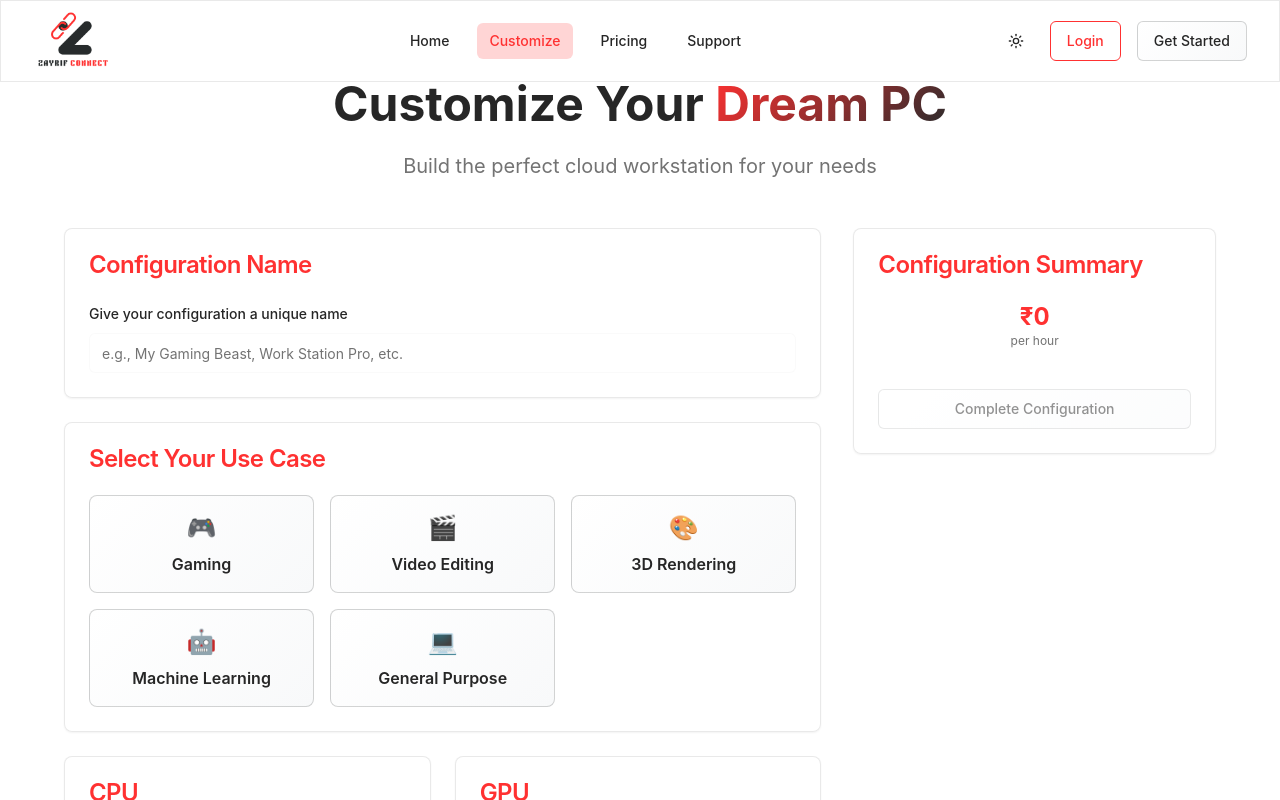
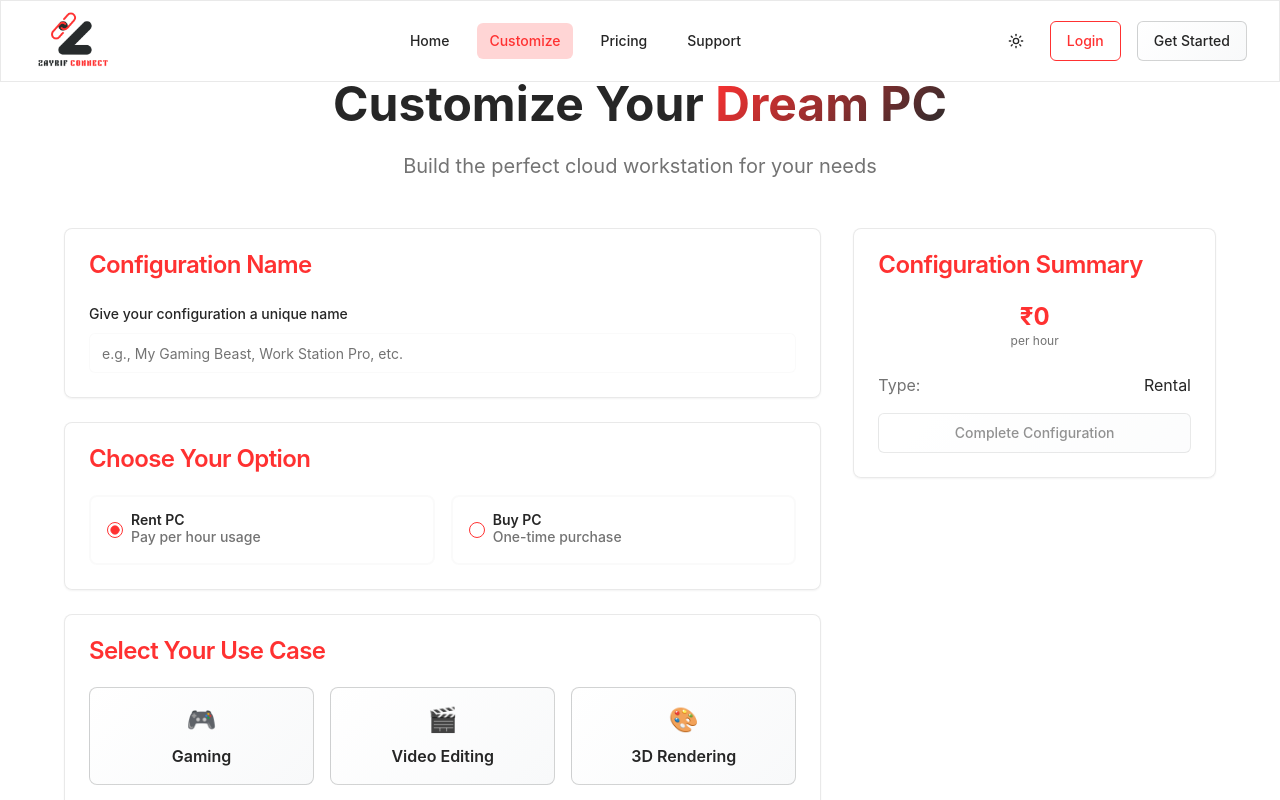
Before and after one commit to RFcode9/zayrif-connect, a React (Vite) app: page /customize in a window 1280 px wide. Shown: the top 800 px of the page. Built offline with nearby package versions, Linux system fonts and the light colour scheme.

Commit message:
Add buy PC option in Customize page
Allow users to purchase PC configurations with a one-time payment in the Customize page.

```diff
--- a/src/pages/Customize.tsx
+++ b/src/pages/Customize.tsx
@@ -5,6 +5,7 @@ import { Card, CardContent, CardHeader, CardTitle } from '@/components/ui/card';
 import { Select, SelectContent, SelectItem, SelectTrigger, SelectValue } from '@/components/ui/select';
 import { Input } from '@/components/ui/input';
 import { Label } from '@/components/ui/label';
+import { RadioGroup, RadioGroupItem } from '@/components/ui/radio-group';
 import Navbar from '@/components/Navbar';
 import { useNavigate } from 'react-router-dom';
 import { useAuth } from '@/contexts/AuthContext';
@@ -22,7 +23,8 @@ const Customize = () => {
     gpu: '',
     ram: '',
     storage: '',
-    duration: ''
+    duration: '',
+    purchaseType: 'rent' // 'rent' or 'buy'
   });
 
   const [estimatedPrice, setEstimatedPrice] = useState(0);
@@ -36,46 +38,54 @@ const Customize = () => {
   ];
 
   const cpuOptions = [
-    { value: 'intel-i7', label: 'Intel Core i7-13700K', price: 56 }, // Reduced by 86%
-    { value: 'intel-i9', label: 'Intel Core i9-13900K', price: 90 }, // Reduced by 86%
-    { value: 'ryzen-7', label: 'AMD Ryzen 7 7800X3D', price: 67 }, // Reduced by 86%
-    { value: 'ryzen-9', label: 'AMD Ryzen 9 7950X', price: 112 }, // Reduced by 86%
-    { value: 'xeon', label: 'Intel Xeon W-3175X', price: 168 } // Reduced by 86%
+    { value: 'intel-i7', label: 'Intel Core i7-13700K', price: 56, buyPrice: 45000 },
+    { value: 'intel-i9', label: 'Intel Core i9-13900K', price: 90, buyPrice: 65000 },
+    { value: 'ryzen-7', label: 'AMD Ryzen 7 7800X3D', price: 67, buyPrice: 52000 },
+    { value: 'ryzen-9', label: 'AMD Ryzen 9 7950X', price: 112, buyPrice: 75000 },
+    { value: 'xeon', label: 'Intel Xeon W-3175X', price: 168, buyPrice: 120000 }
   ];
 
   const gpuOptions = [
-    { value: 'rtx-3080', label: 'NVIDIA RTX 3080', price: 90 }, // Reduced by 86%
-    { value: 'rtx-4080', label: 'NVIDIA RTX 4080', price: 134 }, // Reduced by 86%
-    { value: 'rtx-4090', label: 'NVIDIA RTX 4090', price: 202 }, // Reduced by 86%
-    { value: 'quadro', label: 'NVIDIA Quadro RTX 8000', price: 280 }, // Reduced by 86%
-    { value: 'rx-7900', label: 'AMD RX 7900 XTX', price: 112 } // Reduced by 86%
+    { value: 'rtx-3080', label: 'NVIDIA RTX 3080', price: 90, buyPrice: 85000 },
+    { value: 'rtx-4080', label: 'NVIDIA RTX 4080', price: 134, buyPrice: 125000 },
+    { value: 'rtx-4090', label: 'NVIDIA RTX 4090', price: 202, buyPrice: 180000 },
+    { value: 'quadro', label: 'NVIDIA Quadro RTX 8000', price: 280, buyPrice: 250000 },
+    { value: 'rx-7900', label: 'AMD RX 7900 XTX', price: 112, buyPrice: 95000 }
   ];
 
   const ramOptions = [
-    { value: '16gb', label: '16GB DDR5', price: 22 }, // Reduced by 86%
-    { value: '32gb', label: '32GB DDR5', price: 45 }, // Reduced by 86%
-    { value: '64gb', label: '64GB DDR5', price: 90 }, // Reduced by 86%
-    { value: '128gb', label: '128GB DDR5', price: 168 } // Reduced by 86%
+    { value: '16gb', label: '16GB DDR5', price: 22, buyPrice: 12000 },
+    { value: '32gb', label: '32GB DDR5', price: 45, buyPrice: 25000 },
+    { value: '64gb', label: '64GB DDR5', price: 90, buyPrice: 48000 },
+    { value: '128gb', label: '128GB DDR5', price: 168, buyPrice: 95000 }
   ];
 
   const storageOptions = [
-    { value: '1tb-ssd', label: '1TB NVMe SSD', price: 11 }, // Reduced by 86%
-    { value: '2tb-ssd', label: '2TB NVMe SSD', price: 22 }, // Reduced by 86%
-    { value: '4tb-ssd', label: '4TB NVMe SSD', price: 45 }, // Reduced by 86%
-    { value: '8tb-ssd', label: '8TB NVMe SSD', price: 90 } // Reduced by 86%
+    { value: '1tb-ssd', label: '1TB NVMe SSD', price: 11, buyPrice: 8500 },
+    { value: '2tb-ssd', label: '2TB NVMe SSD', price: 22, buyPrice: 16000 },
+    { value: '4tb-ssd', label: '4TB NVMe SSD', price: 45, buyPrice: 32000 },
+    { value: '8tb-ssd', label: '8TB NVMe SSD', price: 90, buyPrice: 65000 }
   ];
 
   const updatePrice = (newConfig: typeof config) => {
-    const cpu = cpuOptions.find(c => c.value === newConfig.cpu)?.price || 0;
-    const gpu = gpuOptions.find(g => g.value === newConfig.gpu)?.price || 0;
-    const ram = ramOptions.find(r => r.value === newConfig.ram)?.price || 0;
-    const storage = storageOptions.find(s => s.value === newConfig.storage)?.price || 0;
+    const cpu = cpuOptions.find(c => c.value === newConfig.cpu);
+    const gpu = gpuOptions.find(g => g.value === newConfig.gpu);
+    const ram = ramOptions.find(r => r.value === newConfig.ram);
+    const storage = storageOptions.find(s => s.value === newConfig.storage);
 
-    setEstimatedPrice(cpu + gpu + ram + storage);
+    if (newConfig.purchaseType === 'buy') {
+      const buyPrice = (cpu?.buyPrice || 0) + (gpu?.buyPrice || 0) + (ram?.buyPrice || 0) + (storage?.buyPrice || 0);
+      setEstimatedPrice(buyPrice);
+    } else {
+      const rentPrice = (cpu?.price || 0) + (gpu?.price || 0) + (ram?.price || 0) + (storage?.price || 0);
+      setEstimatedPrice(rentPrice);
+    }
   };
 
-  // Calculate total cost based on duration
   const calculateTotalCost = () => {
+    if (config.purchaseType === 'buy') {
+      return estimatedPrice; // One-time purchase price
+    }
     if (!config.duration) return estimatedPrice;
     const hours = parseInt(config.duration.split(' ')[0]) || 1;
     return estimatedPrice * hours;
@@ -87,7 +97,8 @@ const Customize = () => {
     updatePrice(newConfig);
   };
 
-  const isConfigComplete = config.name && config.useCase && config.cpu && config.gpu && config.ram && config.storage && config.duration;
+  const isConfigComplete = config.name && config.useCase && config.cpu && config.gpu && config.ram && config.storage &&
+    (config.purchaseType === 'buy' || config.duration);
 
   const handleDeploy = async () => {
     if (!isAuthenticated) {
@@ -104,9 +115,9 @@ const Customize = () => {
       gpu: gpuOptions.find(g => g.value === config.gpu)?.label || '',
       ram: ramOptions.find(r => r.value === config.ram)?.label || '',
       storage: storageOptions.find(s => s.value === config.storage)?.label || '',
-      resolution: '1080p', // Default resolution since we removed the option
-      duration: config.duration, // Use the actual selected duration
-      hourlyRate: estimatedPrice,
+      resolution: '1080p',
+      duration: config.purchaseType === 'buy' ? 'Purchased' : config.duration,
+      hourlyRate: config.purchaseType === 'buy' ? calculateTotalCost() : estimatedPrice,
     };
 
     try {
@@ -152,6 +163,35 @@ const Customize = () => {
                 </CardContent>
               </Card>
 
+              {/* Purchase Type Selection */}
+              <Card className="glass-effect border-border/20">
+                <CardHeader>
+                  <CardTitle className="text-accent">Choose Your Option</CardTitle>
+                </CardHeader>
+                <CardContent>
+                  <RadioGroup
+                    value={config.purchaseType}
+                    onValueChange={(value) => handleConfigChange('purchaseType', value)}
+                    className="grid grid-cols-2 gap-4"
+                  >
+                    <div className="flex items-center space-x-2 p-4 rounded-lg border-2 border-border/20 hover:border-accent/50 transition-colors">
+                      <RadioGroupItem value="rent" id="rent" />
+                      <Label htmlFor="rent" className="cursor-pointer">
+                        <div className="font-semibold">Rent PC</div>
+                        <div className="text-sm text-muted-foreground">Pay per hour usage</div>
+                      </Label>
+                    </div>
+                    <div className="flex items-center space-x-2 p-4 rounded-lg border-2 border-border/20 hover:border-accent/50 transition-colors">
+                      <RadioGroupItem value="buy" id="buy" />
+                      <Label htmlFor="buy" className="cursor-pointer">
+                        <div className="font-semibold">Buy PC</div>
+                        <div className="text-sm text-muted-foreground">One-time purchase</div>
+                      </Label>
+                    </div>
+                  </RadioGroup>
+                </CardContent>
+              </Card>
+
               {/* Use Case */}
               <Card className="glass-effect border-border/20">
                 <CardHeader>
@@ -191,7 +231,7 @@ const Customize = () => {
                       <SelectContent>
                         {cpuOptions.map((cpu) => (
                           <SelectItem key={cpu.value} value={cpu.value}>
-                            {cpu.label} (+₹{cpu.price}/hr)
+                            {cpu.label} ({config.purchaseType === 'buy' ? `₹${cpu.buyPrice}` : `+₹${cpu.price}/hr`})
                           </SelectItem>
                         ))}
                       </SelectContent>
@@ -211,7 +251,7 @@ const Customize = () => {
                       <SelectContent>
                         {gpuOptions.map((gpu) => (
                           <SelectItem key={gpu.value} value={gpu.value}>
-                            {gpu.label} (+₹{gpu.price}/hr)
+                            {gpu.label} ({config.purchaseType === 'buy' ? `₹${gpu.buyPrice}` : `+₹${gpu.price}/hr`})
                           </SelectItem>
                         ))}
                       </SelectContent>
@@ -231,7 +271,7 @@ const Customize = () => {
                       <SelectContent>
                         {ramOptions.map((ram) => (
                           <SelectItem key={ram.value} value={ram.value}>
-                            {ram.label} (+₹{ram.price}/hr)
+                            {ram.label} ({config.purchaseType === 'buy' ? `₹${ram.buyPrice}` : `+₹${ram.price}/hr`})
                           </SelectItem>
                         ))}
                       </SelectContent>
@@ -251,7 +291,7 @@ const Customize = () => {
                       <SelectContent>
                         {storageOptions.map((storage) => (
                           <SelectItem key={storage.value} value={storage.value}>
-                            {storage.label} (+₹{storage.price}/hr)
+                            {storage.label} ({config.purchaseType === 'buy' ? `₹${storage.buyPrice}` : `+₹${storage.price}/hr`})
                           </SelectItem>
                         ))}
                       </SelectContent>
@@ -260,7 +300,8 @@ const Customize = () => {
                 </Card>
               </div>
 
-              {/* Rental Duration */}
+              {/* Rental Duration - Only show for rent option */}
+              {config.purchaseType === 'rent' && (
                 <Card className="glass-effect border-border/20">
                   <CardHeader>
                     <CardTitle className="text-accent">Rental Duration</CardTitle>
@@ -279,6 +320,7 @@ const Customize = () => {
                     </Select>
                   </CardContent>
                 </Card>
+              )}
             </div>
 
             {/* Configuration Summary */}
@@ -289,6 +331,13 @@ const Customize = () => {
                 </CardHeader>
                 <CardContent className="space-y-4">
                   <div className="text-center mb-6">
+                    {config.purchaseType === 'buy' ? (
+                      <>
+                        <div className="text-3xl font-bold text-primary">₹{estimatedPrice.toLocaleString()}</div>
+                        <div className="text-sm text-muted-foreground">one-time purchase</div>
+                      </>
+                    ) : (
+                      <>
                         <div className="text-2xl font-bold text-accent">₹{estimatedPrice}</div>
                         <div className="text-xs text-muted-foreground">per hour</div>
                         {config.duration && (
@@ -297,12 +346,21 @@ const Customize = () => {
                             <div className="text-sm text-muted-foreground">total cost</div>
                           </>
                         )}
+                      </>
+                    )}
                   </div>
 
                   {config.name && (
                     <div className="flex justify-between">
                       <span className="text-muted-foreground">Name:</span>
                       <span className="font-semibold">{config.name}</span>
+                    </div>
+                  )}
+
+                  {config.purchaseType && (
+                    <div className="flex justify-between">
+                      <span className="text-muted-foreground">Type:</span>
+                      <span>{config.purchaseType === 'buy' ? 'Purchase' : 'Rental'}</span>
                     </div>
                   )}
 
@@ -341,7 +399,7 @@ const Customize = () => {
                     </div>
                   )}
 
-                  {config.duration && (
+                  {config.duration && config.purchaseType === 'rent' && (
                     <div className="flex justify-between">
                       <span className="text-muted-foreground">Duration:</span>
                       <span>{config.duration}</span>
@@ -353,12 +411,12 @@ const Customize = () => {
                     disabled={!isConfigComplete || isLoading}
                     onClick={handleDeploy}
                   >
-                    {isLoading ? 'Deploying...' : isConfigComplete ? 'Deploy Configuration' : 'Complete Configuration'}
+                    {isLoading ? 'Processing...' : isConfigComplete ? (config.purchaseType === 'buy' ? 'Purchase Configuration' : 'Deploy Configuration') : 'Complete Configuration'}
                   </Button>
 
                   {isConfigComplete && !isAuthenticated && (
                     <p className="text-xs text-muted-foreground text-center">
-                      Login required to deploy your PC
+                      Login required to {config.purchaseType === 'buy' ? 'purchase' : 'deploy'} your PC
                     </p>
                   )}
                 </CardContent>
```
Lines whose indentation alone changed are shown as unchanged.
